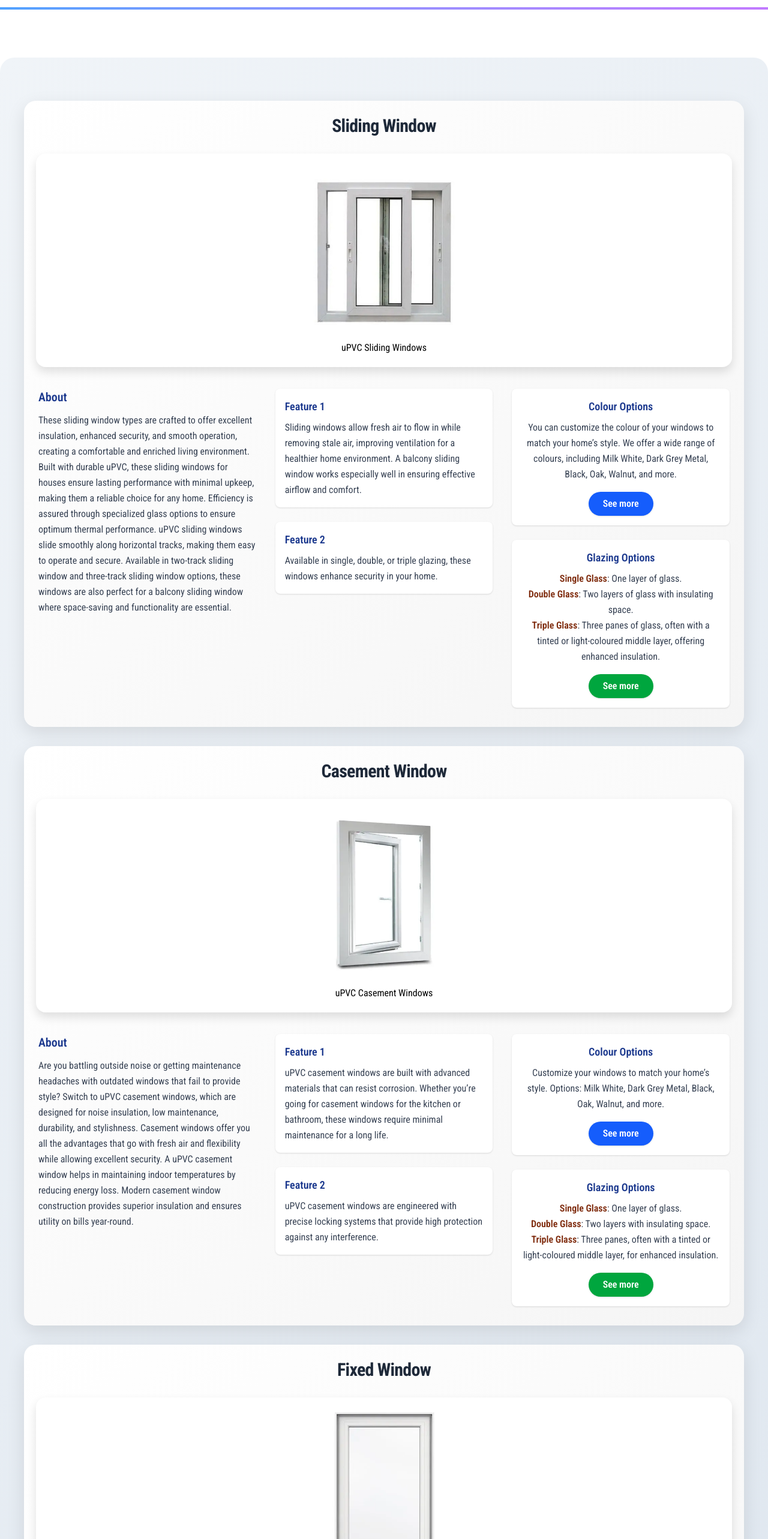
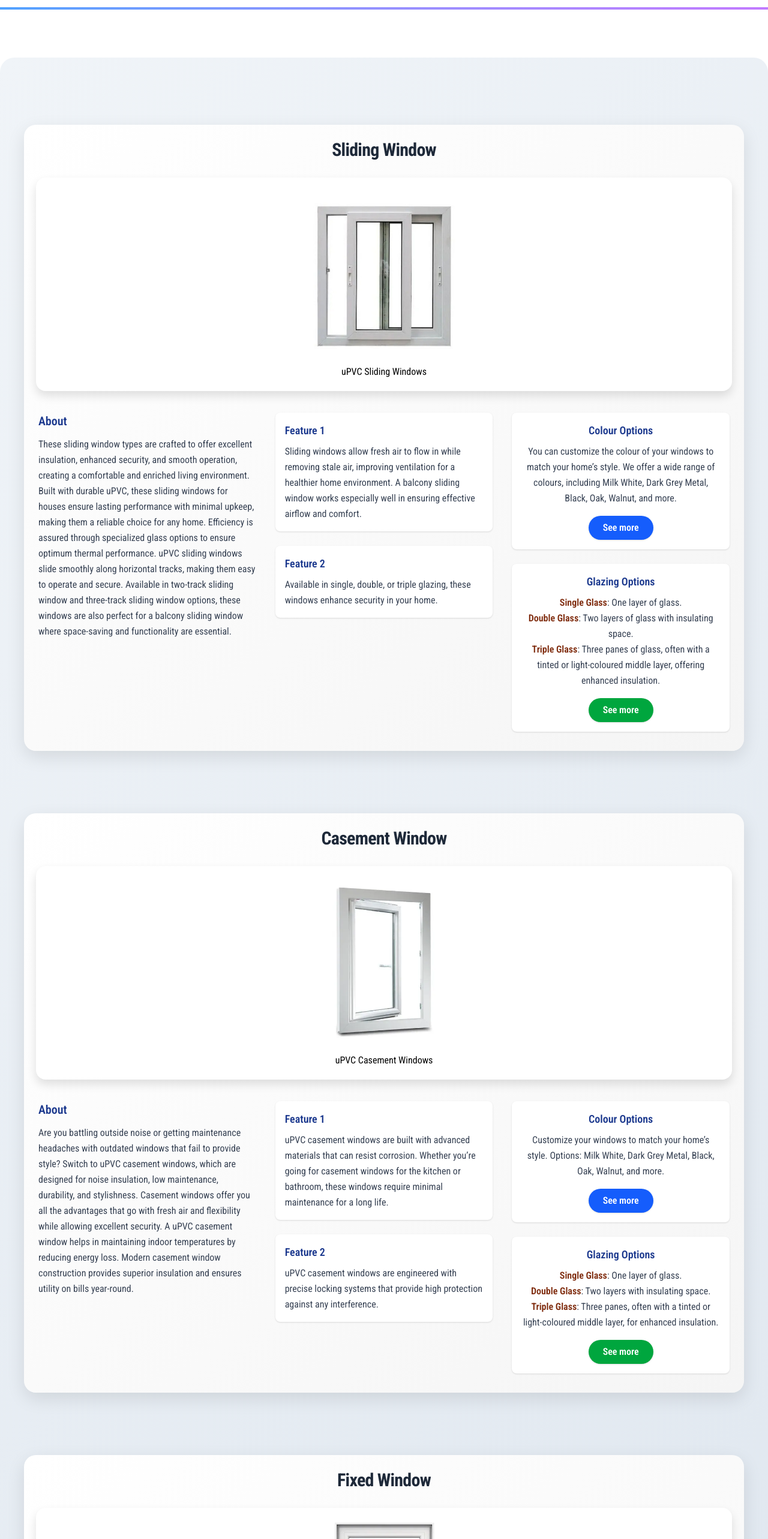
Before and after one commit to Team-Immature/upvc, a React (Vite) app in the folder frontend/: page /products in a window 1280 px wide. Shown: the part 180-2746 px from the top of the page at 60% size. Built offline with nearby package versions, Linux system fonts and the light colour scheme.

Commit message:
fixed the navigation of prod card from home page to product page

```diff
--- a/frontend/src/components/Carousel/ProductCard.jsx
+++ b/frontend/src/components/Carousel/ProductCard.jsx
@@ -1,14 +1,14 @@
 import React from "react";
 import './styling.css';
+import { Link } from 'react-router-dom';
 
-import { Link } from 'react-router-dom';
-const ProductCard = ({ value, img, path }) =>{
-    return(
-        <Link to={path} className="productcard">
+const ProductCard = ({ value, img, path, className = '' }) => {
+    return (
+        <Link to={path} className={`productcard ${className}`}>
             <img className="image" src={img} alt="" />
             <h3>{value}</h3>
         </Link>
-    )
-}
+    );
+};
 
 export default ProductCard;
--- a/frontend/src/components/Carousel/styling.css
+++ b/frontend/src/components/Carousel/styling.css
@@ -52,7 +52,7 @@
   text-align: center;
   margin: 20px;
   transition: box-shadow 0.3s ease, transform 0.3s ease;
-  cursor: pointer;
+  /* cursor: pointer; */
 }
 
 .productcard:hover {
--- a/frontend/src/components/ProductInfoGrid/DoorCard.jsx
+++ b/frontend/src/components/ProductInfoGrid/DoorCard.jsx
@@ -11,13 +11,14 @@ const DoorCard = () => {
   return (
     <div className='max-w-7xl mx-auto mt-20 p-10 rounded-3xl bg-[linear-gradient(135deg,_#f0f4f8,_#d9e2ec)]'>
       {/* Sliding Door */}
-      <div id='sliding-door' className='mx-auto my-8'>
+      <div id='sliding-door' className="h-10 mb-6" ></div>
+      <div className='mx-auto my-8'>
         <div className='flex flex-col mb-8 rounded-[20px] bg-gradient-to-br from-white to-[whitesmoke] shadow-[0_10px_30px_rgba(0,0,0,0.1)] overflow-hidden transition-transform duration-300 hover:-translate-y-2'>
           <h1 className='text-center text-2xl md:text-3xl font-bold text-gray-800 mt-6 mb-2 tracking-tight'>
             Sliding Door
           </h1>
           <div className='flex justify-center mb-4'>
-            <ProductCard value='uPVC Sliding Doors' img={slidingDoor} />
+            <ProductCard className="cursor-default" value='uPVC Sliding Doors' img={slidingDoor} />
           </div>
           <div className='grid grid-cols-1 md:grid-cols-3 gap-8 px-6 pb-8'>
             {/* About */}
@@ -115,13 +116,14 @@ const DoorCard = () => {
       </div>
 
       {/* Casement Door */}
-      <div id='casement-door' className='mx-auto my-8'>
+      <div id='casement-door' className="h-10 mb-6" ></div>
+      <div className='mx-auto my-8'>
         <div className='flex flex-col mb-8 rounded-[20px] bg-gradient-to-br from-white to-[whitesmoke] shadow-[0_10px_30px_rgba(0,0,0,0.1)] overflow-hidden transition-transform duration-300 hover:-translate-y-2'>
           <h1 className='text-center text-2xl md:text-3xl font-bold text-gray-800 mt-6 mb-2 tracking-tight'>
             Casement Door
           </h1>
           <div className='flex justify-center mb-4'>
-            <ProductCard value='uPVC Casement Doors' img={casementD} />
+            <ProductCard className="cursor-default" value='uPVC Casement Doors' img={casementD} />
           </div>
           <div className='grid grid-cols-1 md:grid-cols-3 gap-8 px-6 pb-8'>
             <div>
@@ -206,13 +208,14 @@ const DoorCard = () => {
       </div>
 
       {/* French Door */}
-      <div id='french-door' className='mx-auto my-8'>
+      <div id='french-door' className="h-10 mb-6" ></div>
+      <div className='mx-auto my-8'>
         <div className='flex flex-col mb-8 rounded-[20px] bg-gradient-to-br from-white to-[whitesmoke] shadow-[0_10px_30px_rgba(0,0,0,0.1)] overflow-hidden transition-transform duration-300 hover:-translate-y-2'>
           <h1 className='text-center text-2xl md:text-3xl font-bold text-gray-800 mt-6 mb-2 tracking-tight'>
             French Door
           </h1>
           <div className='flex justify-center mb-4'>
-            <ProductCard value='uPVC French Doors' img={frenchDoor} />
+            <ProductCard className="cursor-default" value='uPVC French Doors' img={frenchDoor} />
           </div>
           <div className='grid grid-cols-1 md:grid-cols-3 gap-8 px-6 pb-8'>
             <div>
@@ -301,13 +304,14 @@ const DoorCard = () => {
       </div>
 
       {/* slide & fold door */}
-      <div id='slidefold-door' className='mx-auto my-8'>
+      <div id='slidefold-door' className="h-10 mb-6" ></div>
+      <div className='mx-auto my-8'>
         <div className='flex flex-col mb-8 rounded-[20px] bg-gradient-to-br from-white to-[whitesmoke] shadow-[0_10px_30px_rgba(0,0,0,0.1)] overflow-hidden transition-transform duration-300 hover:-translate-y-2'>
           <h1 className='text-center text-2xl md:text-3xl font-bold text-gray-800 mt-6 mb-2 tracking-tight'>
             Slide and Fold Door
           </h1>
           <div className='flex justify-center mb-4'>
-            <ProductCard value='uPVC Slide & Fold Doors' img={slidefoldD} />
+            <ProductCard className="cursor-default" value='uPVC Slide & Fold Doors' img={slidefoldD} />
           </div>
           <div className='grid grid-cols-1 md:grid-cols-3 gap-8 px-6 pb-8'>
             <div>
--- a/frontend/src/components/ProductInfoGrid/GlazingCard.jsx
+++ b/frontend/src/components/ProductInfoGrid/GlazingCard.jsx
@@ -8,7 +8,7 @@ const GlazingCard = (props) => {
         bg-white rounded-[16px] shadow-[0_8px_16px_rgba(0,0,0,0.12)]
         p-5 w-full h-full
         transition-transform duration-300 ease-in-out
-        hover:-translate-y-2 hover:shadow-2xl cursor-pointer
+        hover:-translate-y-2 hover:shadow-2xl cursor-default
       "
     >
       <img
--- a/frontend/src/components/ProductInfoGrid/WindowCard.jsx
+++ b/frontend/src/components/ProductInfoGrid/WindowCard.jsx
@@ -29,13 +29,14 @@ const WindowCard = () => {
   return (
     <div className='max-w-7xl mx-auto mt-20 p-10 rounded-3xl bg-[linear-gradient(135deg,_#f0f4f8,_#d9e2ec)]'>
       {/* Sliding Window */}
-      <div id='sliding-window' className=' mx-auto my-8'>
+      <div id='sliding-window' className="h-10 mb-6" ></div>
+      <div className=' mx-auto my-8'>
         <div className='flex flex-col mb-8 rounded-[20px] bg-gradient-to-br from-white to-[whitesmoke] shadow-[0_10px_30px_rgba(0,0,0,0.1)] overflow-hidden transition-transform duration-300 hover:-translate-y-2'>
           <h1 className='text-center text-2xl md:text-3xl font-bold text-gray-800 mt-6 mb-2 tracking-tight'>
             Sliding Window
           </h1>
           <div className='flex justify-center mb-4'>
-            <ProductCard value='uPVC Sliding Windows' img={sliding} />
+            <ProductCard className="cursor-default" value='uPVC Sliding Windows' img={sliding} />
           </div>
           <div className='grid grid-cols-1 md:grid-cols-3 gap-8 px-6 pb-8'>
             {/* About */}
@@ -134,13 +135,14 @@ const WindowCard = () => {
       </div>
 
       {/* Casement Window */}
-      <div id='casement-window' className=' mx-auto my-8'>
+      <div id='casement-window' className="h-10 mb-6" ></div>
+      <div className=' mx-auto my-8'>
         <div className='flex flex-col mb-8 rounded-[20px] bg-gradient-to-br from-white to-[whitesmoke] shadow-[0_10px_30px_rgba(0,0,0,0.1)] overflow-hidden transition-transform duration-300 hover:-translate-y-2'>
           <h1 className='text-center text-2xl md:text-3xl font-bold text-gray-800 mt-6 mb-2 tracking-tight'>
             Casement Window
           </h1>
           <div className='flex justify-center mb-4'>
-            <ProductCard value='uPVC Casement Windows' img={casement} />
+            <ProductCard className="cursor-default" value='uPVC Casement Windows' img={casement} />
           </div>
           <div className='grid grid-cols-1 md:grid-cols-3 gap-8 px-6 pb-8'>
             <div>
@@ -232,13 +234,14 @@ const WindowCard = () => {
       </div>
 
       {/* Fixed Window */}
-      <div id='fixed-window' className=' mx-auto my-8'>
+      <div id='fixed-window' className="h-10 mb-6" ></div>
+      <div className=' mx-auto my-8'>
         <div className='flex flex-col mb-8 rounded-[20px] bg-gradient-to-br from-white to-[whitesmoke] shadow-[0_10px_30px_rgba(0,0,0,0.1)] overflow-hidden transition-transform duration-300 hover:-translate-y-2'>
           <h1 className='text-center text-2xl md:text-3xl font-bold text-gray-800 mt-6 mb-2 tracking-tight'>
             Fixed Window
           </h1>
           <div className='flex justify-center mb-4'>
-            <ProductCard value='uPVC Fixed Windows' img={fixed} />
+            <ProductCard className="cursor-default" value='uPVC Fixed Windows' img={fixed} />
           </div>
           <div className='grid grid-cols-1 md:grid-cols-3 gap-8 px-6 pb-8'>
             <div>
@@ -331,13 +334,14 @@ const WindowCard = () => {
       </div>
 
       {/* Ventilator Window */}
-      <div id='ventilator-window' className=' mx-auto my-8'>
+      <div id='ventilator-window' className="h-10 mb-6" ></div>
+      <div className=' mx-auto my-8'>
         <div className='flex flex-col mb-8 rounded-[20px] bg-gradient-to-br from-white to-[whitesmoke] shadow-[0_10px_30px_rgba(0,0,0,0.1)] overflow-hidden transition-transform duration-300 hover:-translate-y-2'>
           <h1 className='text-center text-2xl md:text-3xl font-bold text-gray-800 mt-6 mb-2 tracking-tight'>
             Ventilator Window
           </h1>
           <div className='flex justify-center mb-4'>
-            <ProductCard value='uPVC Ventilator Windows' img={ventilator} />
+            <ProductCard className="cursor-default" value='uPVC Ventilator Windows' img={ventilator} />
           </div>
           <div className='grid grid-cols-1 md:grid-cols-3 gap-8 px-6 pb-8'>
             <div>
```
